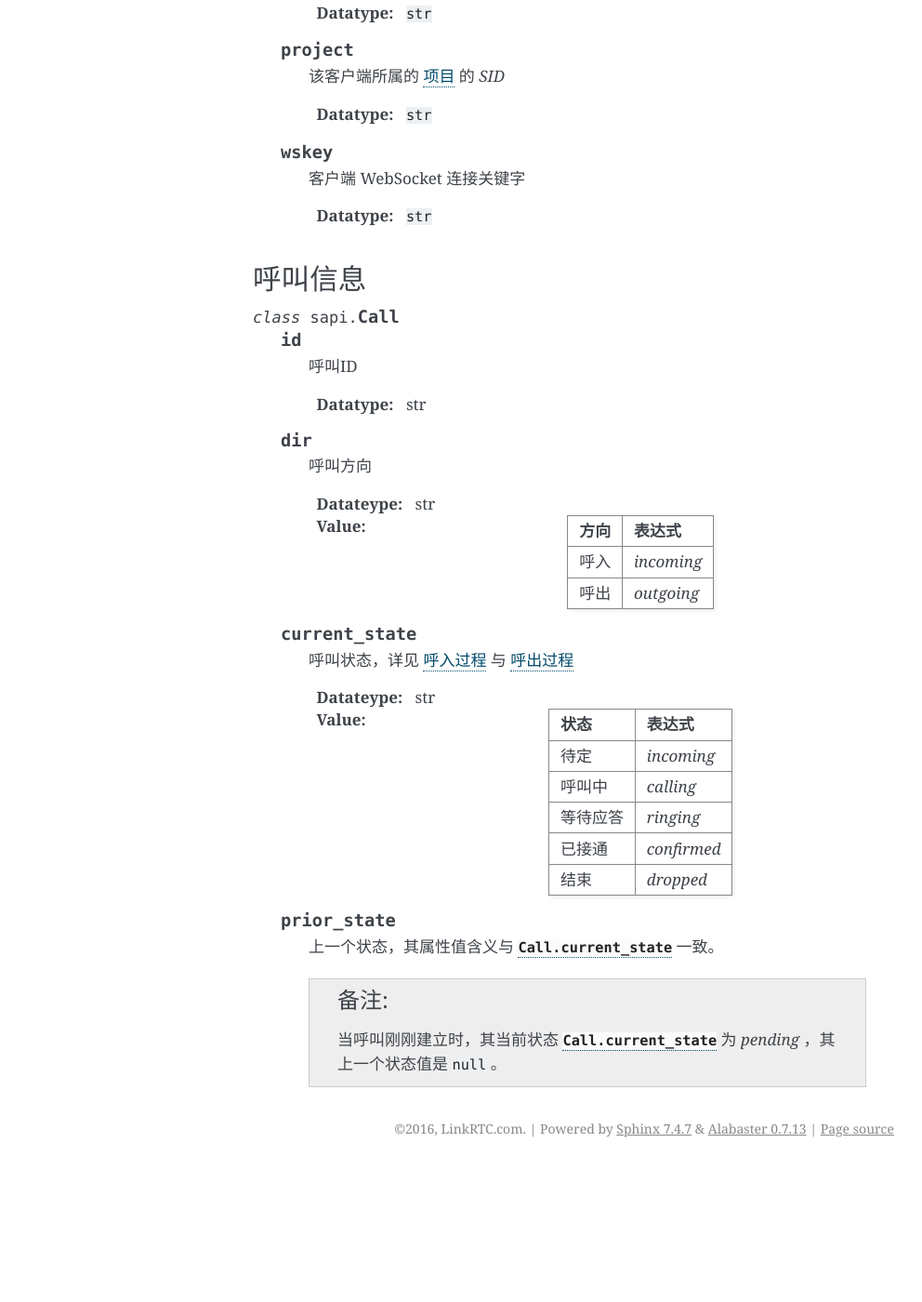
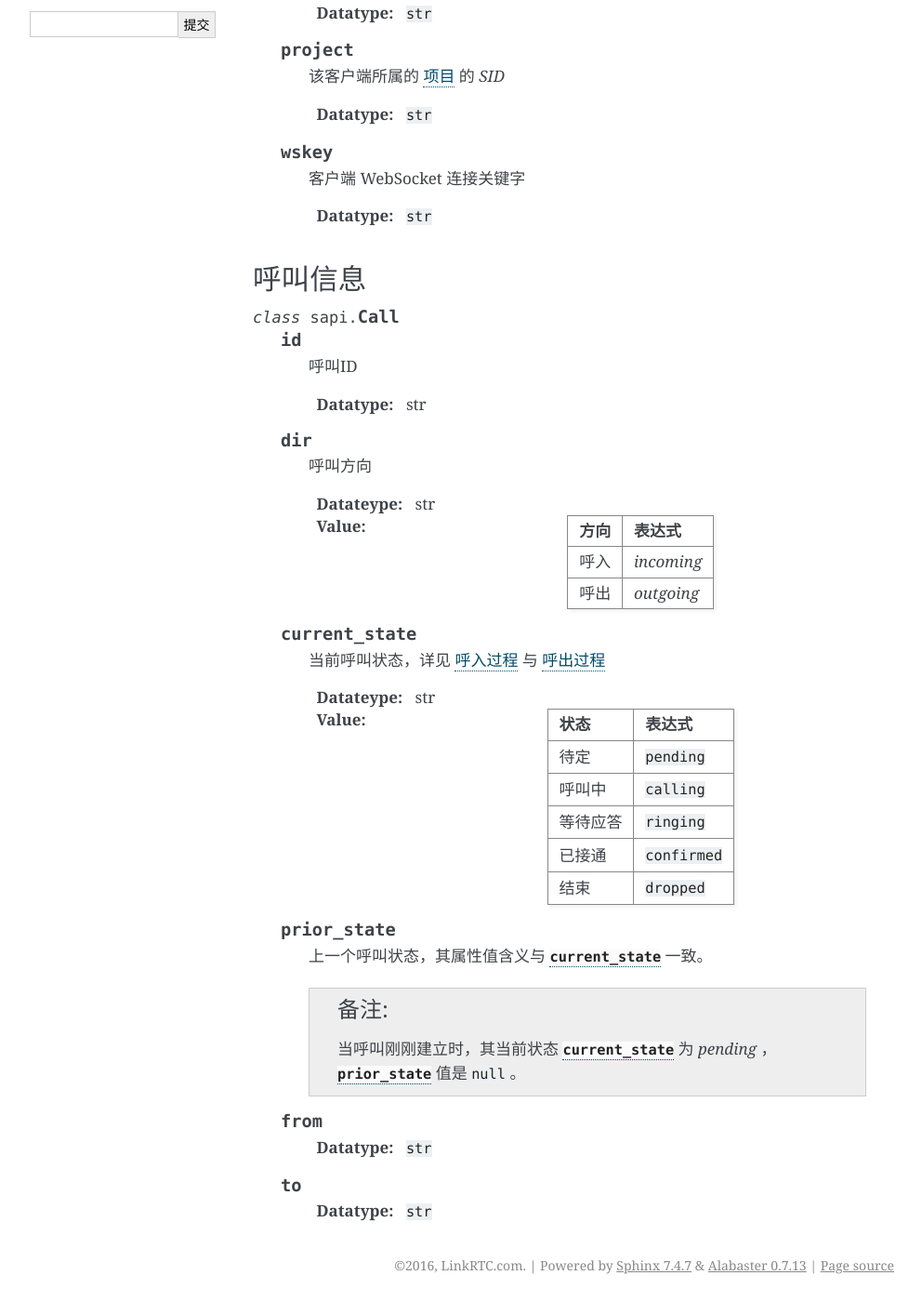
Before and after one commit to linkrtc/api_manual_zh, a Sphinx documentation site: the page built from docs/server_api/datastructure.rst, in a window 1280 px wide and 1400 px high, scrolled down 519 px. Shown: the whole window at 93% size, without its empty margins (148-1140 px from the left). Built offline with Sphinx 7.4.7, drawn with Linux system fonts in a browser that asks for light colours; before the commit the page ends 1772 px from its top, so only the background shows below that.

Commit message:
modify: 使用 alabaster html 主题。调整顺序图。拼写错误。优化。

```diff
--- a/docs/conf.py
+++ b/docs/conf.py
@@ -119,7 +119,7 @@ todo_include_todos = False
 
 # The theme to use for HTML and HTML Help pages.  See the documentation for
 # a list of builtin themes.
-# html_theme = 'alabaster'
+html_theme = 'alabaster'
 
 # Theme options are theme-specific and customize the look and feel of a theme
 # further.  For a list of options available for each theme, see the
--- a/docs/server_api/datastructure.rst
+++ b/docs/server_api/datastructure.rst
@@ -59,22 +59,30 @@
 
   .. attribute:: current_state
 
-    呼叫状态，详见 :ref:`label-proc-incoming-call` 与 :ref:`label-proc-outgoing-call`
+    当前呼叫状态，详见 :ref:`label-proc-incoming-call` 与 :ref:`label-proc-outgoing-call`
 
     :datateype: str
     :value:
-      ============ ================
-      状态         表达式
-      ============ ================
-      待定         `incoming`
-      呼叫中       `calling`
-      等待应答     `ringing`
-      已接通       `confirmed`
-      结束         `dropped`
-      ============ ================
+      ==================== ==================================
+      **状态**              **表达式**
+      ==================== ==================================
+      待定                  ``pending``
+      呼叫中                ``calling``
+      等待应答              ``ringing``
+      已接通                ``confirmed``
+      结束                  ``dropped``
+      ==================== ==================================
 
   .. attribute:: prior_state
 
-    上一个状态，其属性值含义与 :attr:`Call.current_state` 一致。
+    上一个呼叫状态，其属性值含义与 :attr:`current_state` 一致。
 
-    .. note:: 当呼叫刚刚建立时，其当前状态 :attr:`Call.current_state` 为 `pending` ，其上一个状态值是 ``null`` 。
+    .. note:: 当呼叫刚刚建立时，其当前状态 :attr:`current_state` 为 `pending` ，:attr:`prior_state` 值是 ``null`` 。
+
+  .. attribute:: from
+
+    :datatype: ``str``
+
+  .. attribute:: to
+
+    :datatype: ``str``
```
Also changed, not shown: docs/proc_incoming_call.rst (+7 -6 lines), docs/proc_outgoing_call.rst (+6 -4 lines), docs/server_api/notify_api.rst (+18 -0 lines).
